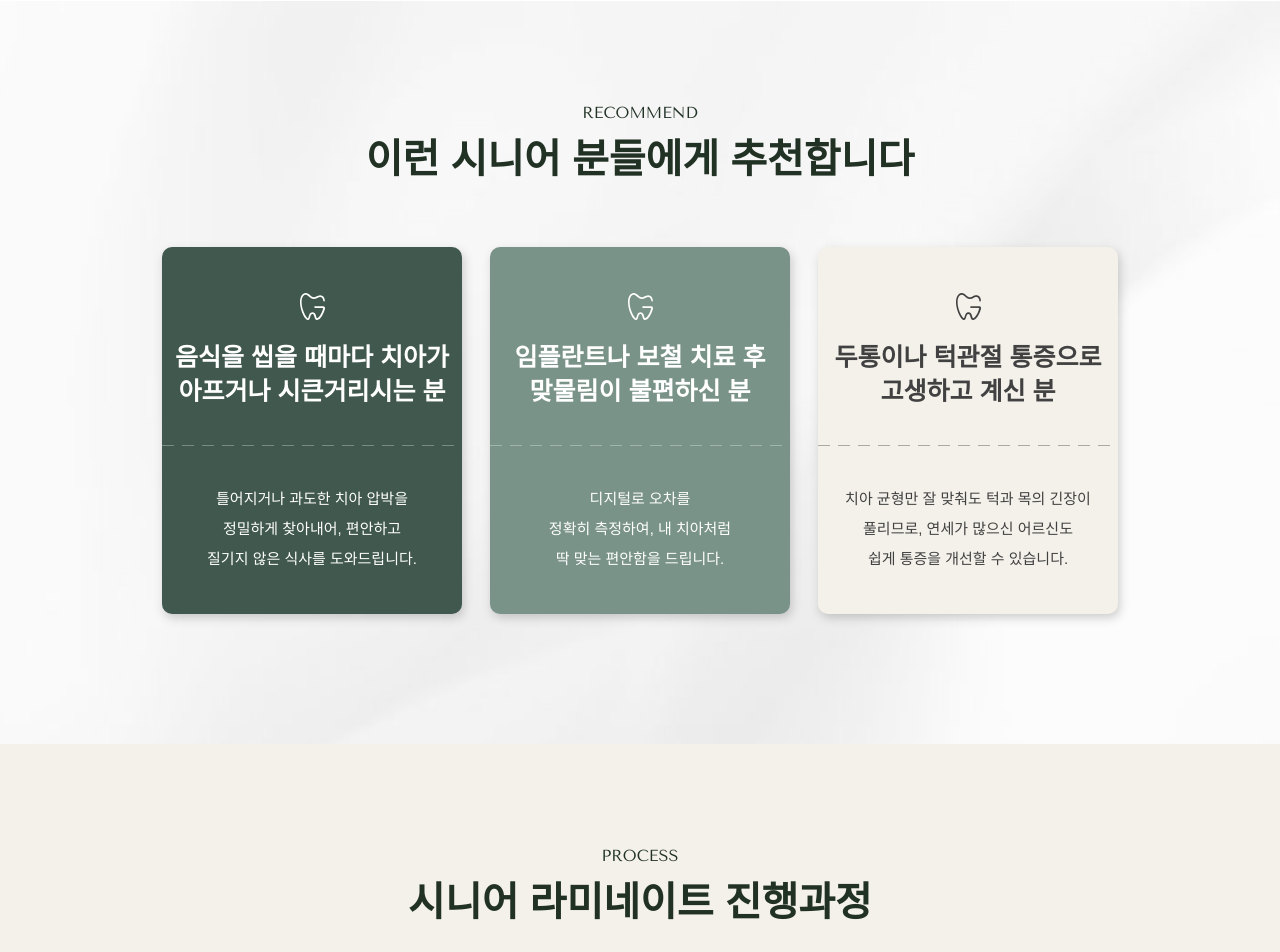
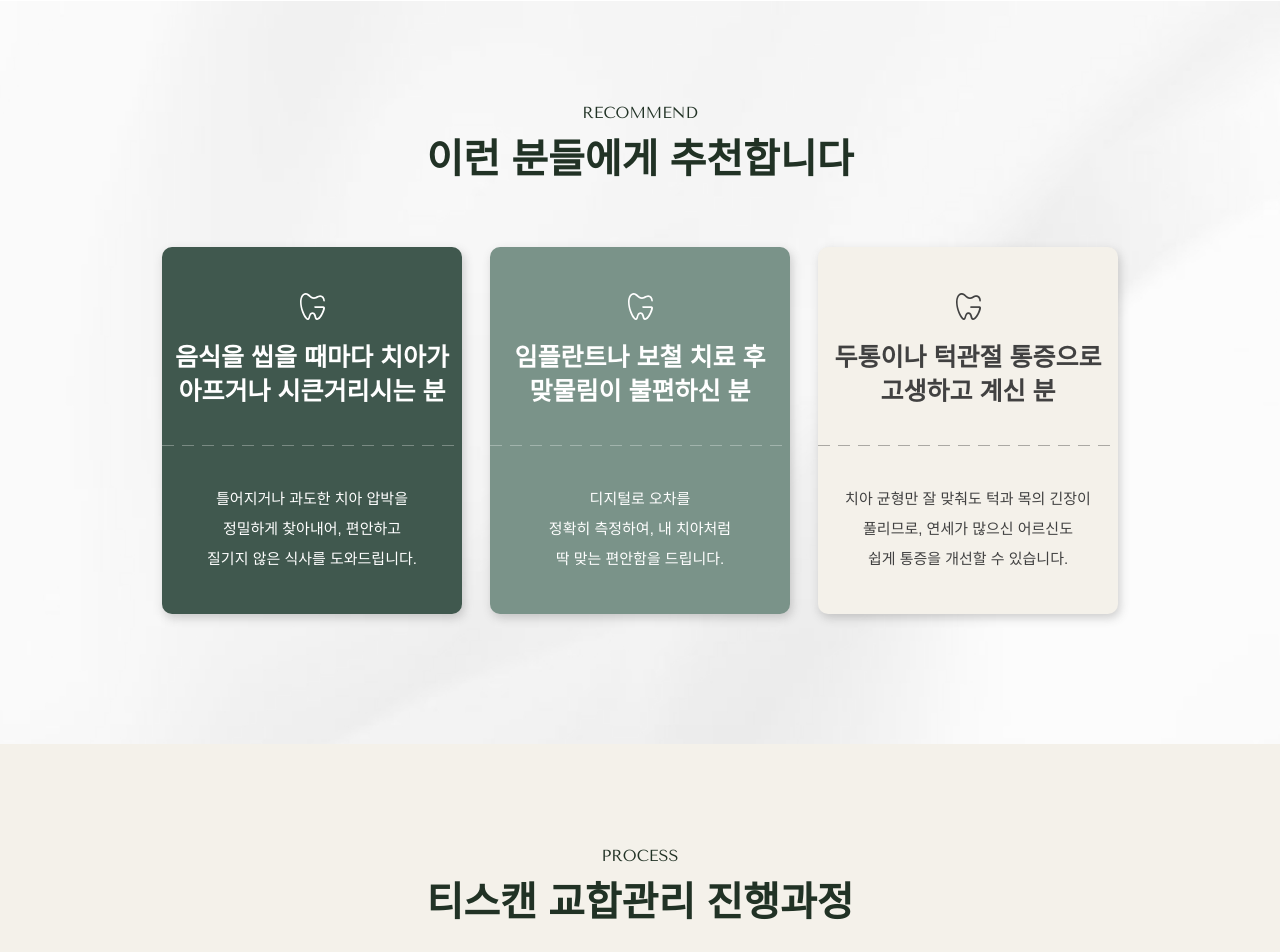
Before and after one commit to BIOADDLAB/gidon, a Next.js app: page /guide/t-scan in a window 1280 px wide. Shown: the part 2200-3152 px from the top of the page. Built offline with nearby package versions, Linux system fonts and the light colour scheme; no server answers; the database is empty; a web font is replaced by a local one.

Commit message:
feat: 업체수정사항 반영 - 티스캔 페이지 텍스트 변경

```diff
--- a/src/app/doctors/page.tsx
+++ b/src/app/doctors/page.tsx
@@ -1,7 +1,3 @@
-// #LINK: pages/doctors/page.tsx
-// #STYLE: 원장 4인의 전체 약력(history) 누락분 완전 동기화
-// #ISSUE: 기존 코드에 누락되어 있던 세미나 수료, 학회 활동, 방송 자문 및 수상 내역 전체 반영
-
 import HeroSection from '@/components/HeroSection';
 import MapSection from './../../components/MapStion';
 import SectionHeading from '@/components/common/SectionHeading';
@@ -21,7 +17,7 @@ interface DoctorProps {
 export default function DoctorsPage() {
     const doctorsMenuList = ['의료진소개'];
 
-    // #FIX: 각 원장님별 원본 약력 텍스트와 대조하여 누락된 이력 전체 추가
+    // #ISSUE: 각 원장님별 원본 약력 텍스트와 대조하여 약식처리했던 이력 전체 추가
     const doctorList: DoctorProps[] = [
         {
             id: 1,
--- a/src/app/guide/t-scan/page.tsx
+++ b/src/app/guide/t-scan/page.tsx
@@ -1,5 +1,4 @@
 import HeroSection from '@/components/HeroSection';
-import Image from 'next/image';
 import SpecialSection from './../../../components/SpecialSection';
 import RecommendSection from '../../../components/RecommendSection';
 import ProcessSection from '../../../components/ProcessSection';
@@ -139,10 +138,10 @@ export default function TScanPage() {
 
             <RecommendSection
                 topTitle="RECOMMEND"
-                centerTitle="이런 시니어 분들에게 추천합니다"
+                centerTitle="이런 분들에게 추천합니다"
                 cardList={tScanRecommendList}
             />
-            <ProcessSection topTitle="PROCESS" centerTitle="시니어 라미네이트 진행과정" stepData={tScanProcessSteps} />
+            <ProcessSection topTitle="PROCESS" centerTitle="티스캔 교합관리 진행과정" stepData={tScanProcessSteps} />
             <CareSection />
             <FaqSection isBg={false} />
             <AskSection />
```
